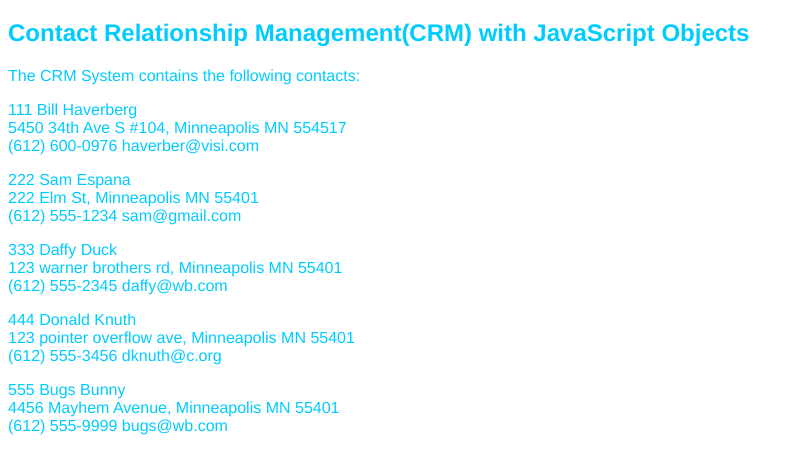
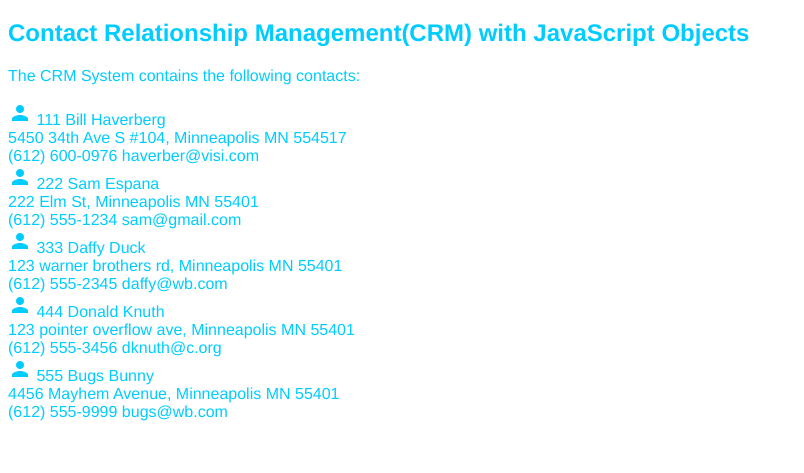
Before and after one commit to BillHaverberg/CCIS2591, a plain HTML site: page index.html in a window 1280 px wide. Shown: the part 61-534 px from the top of the page, without its empty margins (0-804 px from the left). Drawn offline with Linux system fonts and the light colour scheme.

Commit message:
added icon and <span> column layout

```diff
--- a/index.html
+++ b/index.html
@@ -1,11 +1,12 @@
 <!DOCTYPE html>
-<html>
+<html lang='en'>
 <head>
     <title>CCIS 2591 Project 3</title>
     <meta charset="utf-8" />
-    <link rel="stylesheet" type="text/css" href="project3.css">
-    <meta name="viewport" content="width=device-width, initial-scale=1">
+    <meta name="viewport"
+          content="width=device-width, initial-scale=1">
     <link rel="stylesheet" href="https://fonts.googleapis.com/icon?family=Material+Icons">
+    <link rel="stylesheet" href="project3.css">
 </head>
 <body>
 <h1> Webpage developed by Bill Haverberg</h1>
@@ -13,12 +14,31 @@
 
 <p>The CRM System contains the following contacts:</p>
 
-<p id="demo1"></p>
-<p id="demo2"></p>
-<p id="demo3"></p>
-<p id="demo4"></p>
-<p id="demo5"></p>
-
+<div>
+<span class="icon"><i class="material-icons">person</i></span>
+<span class="id"><span id="id1"></span></span>
+<span class="report"><span id="demo1"></span></span>
+</div>
+<div>
+<span class="icon"><i class="material-icons">person</i></span>
+<span class="id"><span id="id2"></span></span>
+<span class="report"><span id="demo2"></span></span>
+</div>
+<div>
+<span class="icon"><i class="material-icons">person</i></span>
+<span class="id"><span id="id3"></span></span>
+<span class="report"><span id="demo3"></span></span>
+</div>
+<div>
+<span class="icon"><i class="material-icons">person</i></span>
+<span class="id"><span id="id4"></span></span>
+<span class="report"><span id="demo4"></span></span>
+</div>
+<div>
+<span class="icon"><i class="material-icons">person</i></span>
+<span class="id"><span id="id5"></span></span>
+<span class="report"><span id="demo5"></span></span>
+</div>
 
 <script>
 // Create an object:
@@ -42,7 +62,7 @@ var Contact1 = {
     return this.phone + " "+this.email+"<br />";
   },
   fullRecord: function() {
-      return this.intID+" "+this.fullName()+this.fullAddress()+this.fullContact();
+      return this.fullName()+this.fullAddress()+this.fullContact();
   }
 };
   var Contact2 = {
@@ -65,7 +85,7 @@ var Contact1 = {
     return this.phone + " "+this.email+"<br />";
   },
   fullRecord: function() {
-      return this.intID+" "+this.fullName()+this.fullAddress()+this.fullContact();
+      return this.fullName()+this.fullAddress()+this.fullContact();
   }
 };
 var Contact3 = {
@@ -88,7 +108,7 @@ var Contact3 = {
     return this.phone + " "+this.email+"<br />";
   },
   fullRecord: function() {
-      return this.intID+" "+this.fullName()+this.fullAddress()+this.fullContact();
+      return this.fullName()+this.fullAddress()+this.fullContact();
   }
 
 };
@@ -112,7 +132,7 @@ var Contact4 = {
     return this.phone + " "+this.email+"<br />";
   },
   fullRecord: function() {
-      return this.intID+" "+this.fullName()+this.fullAddress()+this.fullContact();
+      return this.fullName()+this.fullAddress()+this.fullContact();
   }
 };
 var Contact5 = {
@@ -135,13 +155,18 @@ var Contact5 = {
     return this.phone + " "+this.email+"<br />";
   },
   fullRecord: function() {
-      return this.intID+" "+this.fullName()+this.fullAddress()+this.fullContact();
+      return this.fullName()+this.fullAddress()+this.fullContact();
   }
 };
+document.getElementById("id1").innerHTML = Contact1.intID;
 document.getElementById("demo1").innerHTML = Contact1.fullRecord();
+document.getElementById("id2").innerHTML = Contact2.intID;
 document.getElementById("demo2").innerHTML = Contact2.fullRecord();
+document.getElementById("id3").innerHTML = Contact3.intID;
 document.getElementById("demo3").innerHTML = Contact3.fullRecord();
+document.getElementById("id4").innerHTML = Contact4.intID;
 document.getElementById("demo4").innerHTML = Contact4.fullRecord();
+document.getElementById("id5").innerHTML = Contact5.intID;
 document.getElementById("demo5").innerHTML = Contact5.fullRecord();
 </script>
 
```
